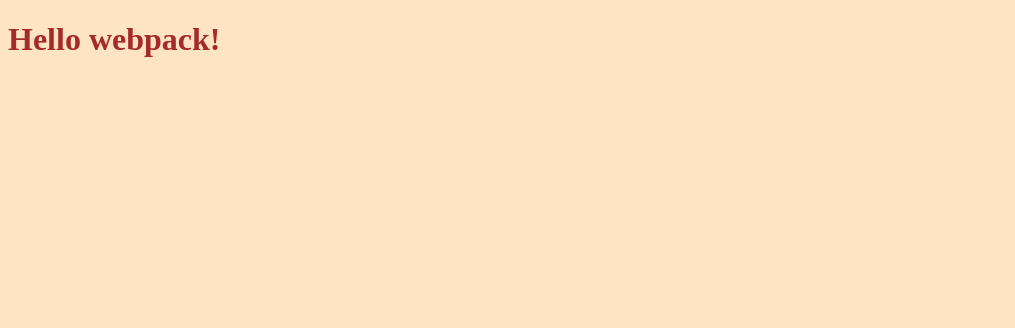
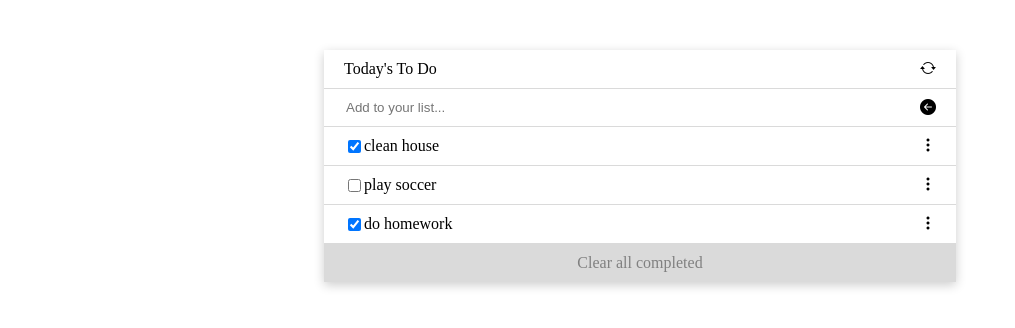
Before and after one commit to Kajal19-del/To-do-list, a website built with webpack: page src/index.html in a window 1280 px wide. Shown: the whole page, without its empty margins (0-1015 px from the left). Built offline with nearby package versions, Linux system fonts and the light colour scheme.

Commit message:
Create to do list

```diff
--- a/src/index.css
+++ b/src/index.css
@@ -1,4 +1,81 @@
-body {
-  background-color: bisque;
-  color: brown;
+.todo {
+  border: none;
+  margin: 20px;
+  width: 50%;
+  margin-top: 50px;
+  margin-left: auto;
+  margin-right: auto;
+  box-shadow: 0 3px 10px rgb(0 0 0 / 0.2);
 }
+
+i,
+button {
+  cursor: pointer;
+}
+
+/* ************** */
+
+.todoTitle {
+  display: flex;
+  justify-content: space-between;
+  align-items: center;
+  border-bottom: 1px solid rgb(218, 218, 218);
+  padding: 0 20px;
+}
+
+.titleP {
+  margin: 10px 0;
+}
+
+/* ************** */
+
+form {
+  display: flex;
+  align-items: center;
+  border-bottom: 1px solid rgb(218, 218, 218);
+  padding: 0 20px;
+}
+
+.formInput {
+  border-style: none;
+  width: 100%;
+  margin: 10px 0;
+}
+
+.formInput:focus {
+  outline: none;
+}
+
+/* ************** */
+.todoFlex {
+  display: flex;
+  flex-direction: row;
+  justify-content: space-between;
+  align-items: center;
+  border-bottom: 1px solid rgb(218, 218, 218);
+  padding: 0 20px;
+}
+
+.todoDiv {
+  display: flex;
+  flex-direction: row;
+  align-items: center;
+}
+
+.todoDiv > p {
+  margin: 10px 0;
+}
+
+/* ************** */
+.clearAll {
+  width: 100%;
+  padding: 10px 0;
+  color: gray;
+  text-align: center;
+  background-color: rgb(218, 218, 218);
+  cursor: pointer;
+}
+
+.clearAll:hover {
+  background-color: rgb(181, 181, 181);
+}
--- a/src/index.html
+++ b/src/index.html
@@ -1,11 +1,31 @@
 <!DOCTYPE html>
 <html lang="en">
-<head>
-    <meta charset="UTF-8">
-    <meta name="viewport" content="width=device-width, initial-scale=1.0">
-    <title>TO DO LIST</title>
-</head>
-<body>
-    <h1>Hello webpack!</h1>
-</body>
+  <head>
+		<meta charset="UTF-8" />
+		<meta http-equiv="X-UA-Compatible" content="IE=edge" />
+		<meta name="viewport" content="width=device-width, initial-scale=1.0" />
+		<link
+		rel="stylesheet"
+		href="https://cdn.jsdelivr.net/npm/bootstrap-icons@1.9.1/font/bootstrap-icons.css"
+		/>
+		<title>To-Do-List</title>
+    <script defer src="main.js"></script></head>
+  </head>
+  <body>
+		<div class="todo">
+      <div class="todoTitle">
+				<p class="titleP">Today's To Do</p>
+				<i class="bi bi-arrow-repeat"></i>
+		  </div>
+
+		  <form action="">
+				<input class="formInput" type="text" placeholder="Add to your list...">
+		    <i class="bi bi-arrow-left-circle-fill"></i>
+		  </form>
+
+		  <section id="todoList"></section>
+
+		  <div class="clearAll">Clear all completed</div>
+		</div>
+  </body>
 </html>
--- a/src/index.js
+++ b/src/index.js
@@ -1,12 +1,35 @@
 import './index.css';
 
- function component() {
-   const element = document.createElement('div');
+const arrTodo = [
+  {
+    description: 'do homework',
+    completed: true,
+    index: 3,
+  },
+  {
+    description: 'clean house',
+    completed: true,
+    index: 1,
+  },
+  {
+    description: 'play soccer',
+    completed: false,
+    index: 2,
+  },
+];
 
-  // Lodash, now imported by this script
-   element.innerHTML = _.join(['Hello', 'webpack'], ' ');
+const todoList = document.getElementById('todoList');
 
-   return element;
- }
+arrTodo.sort((a, b) => a.index - b.index);
 
- document.body.appendChild(component());
+arrTodo.forEach((item) => {
+  todoList.innerHTML += `
+    <div class="todoFlex">
+      <div class="todoDiv">
+        <input type="checkbox" name="check" id="" ${item.completed ? 'checked' : ''} >
+        <p>${item.description}</p>
+      </div>
+      <i class="bi bi-three-dots-vertical"></i>
+    </div>
+  `;
+});
```
